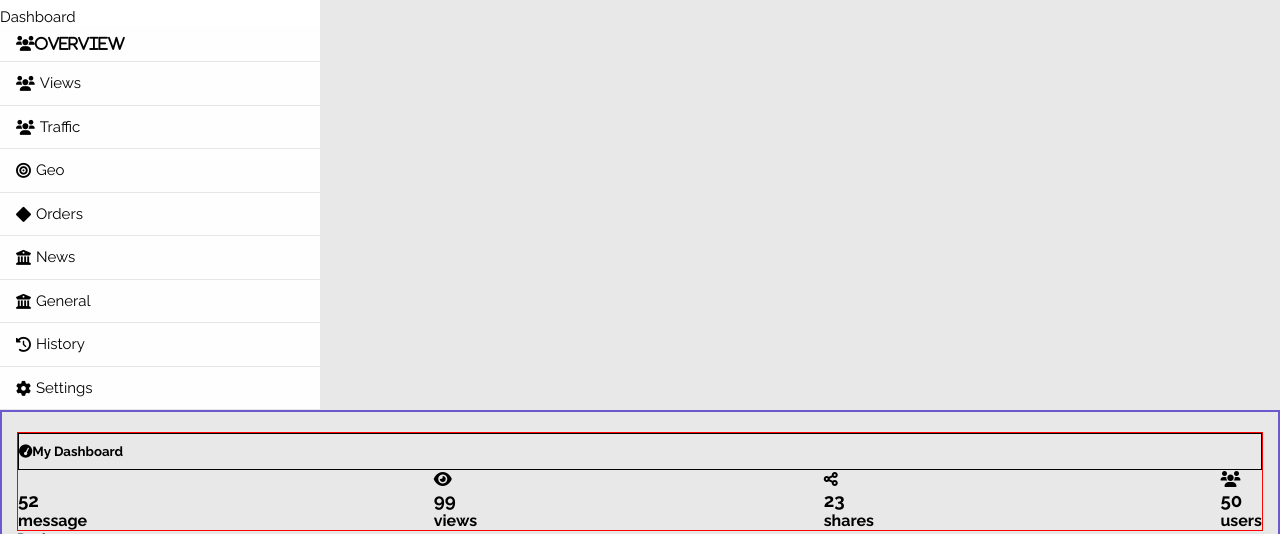
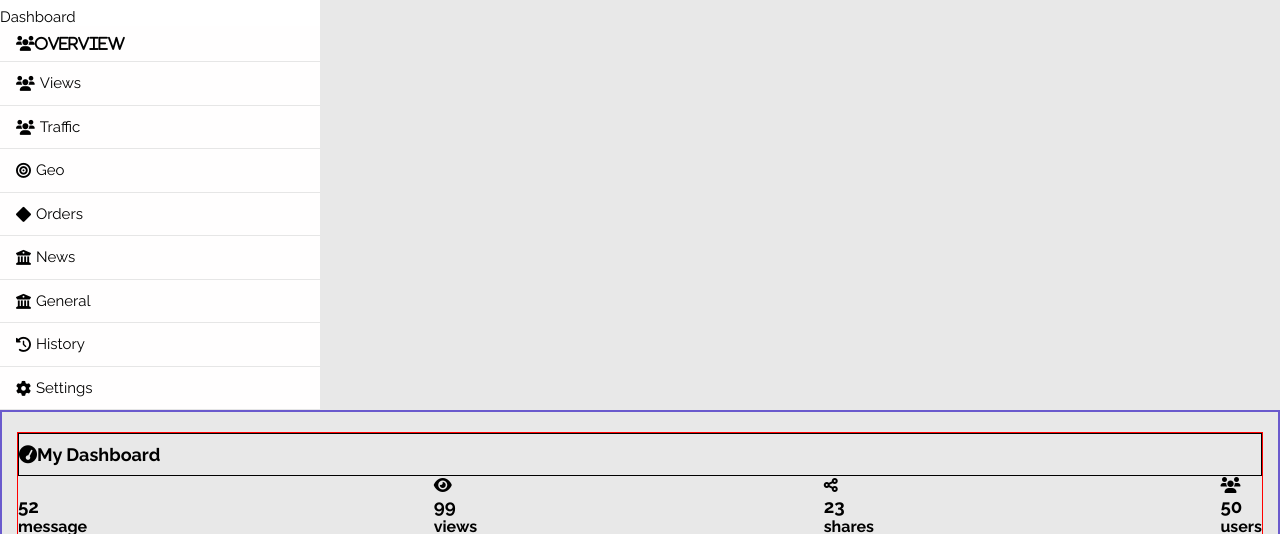
Before and after one commit to rimpuhwe/code-challege-2, a plain HTML site: page index.html in a window 1280 px wide. Shown: the part 67-601 px from the top of the page. Drawn offline with Linux system fonts and the light colour scheme.

Commit message:
sizing h5

```diff
--- a/css/fonts.css
+++ b/css/fonts.css
@@ -16,3 +16,7 @@ body{
 #nav-links a{
 font-size:15px;
 }
+#dashboard h5{
+    font-size:18px;
+    font-weight:700;
+}
```
